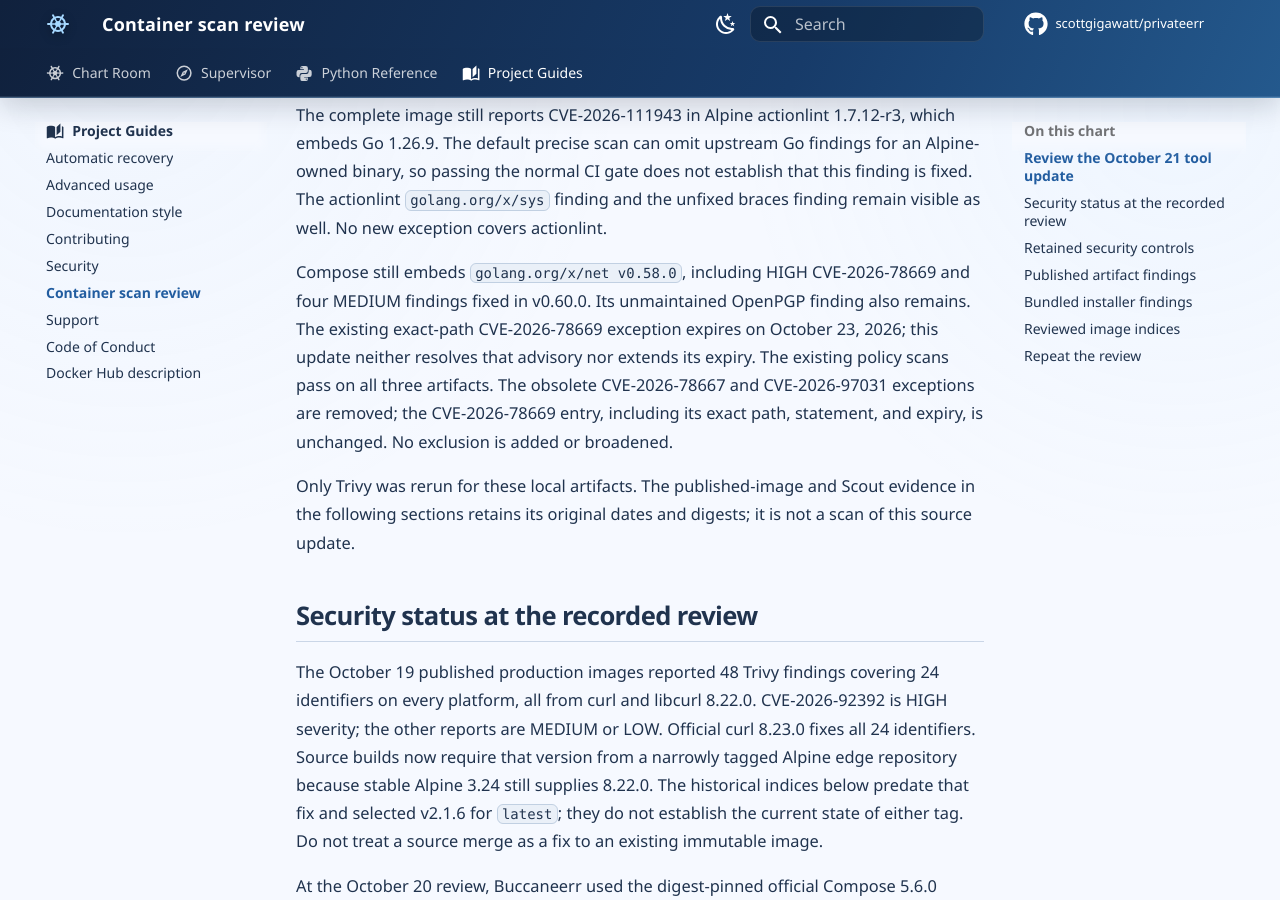
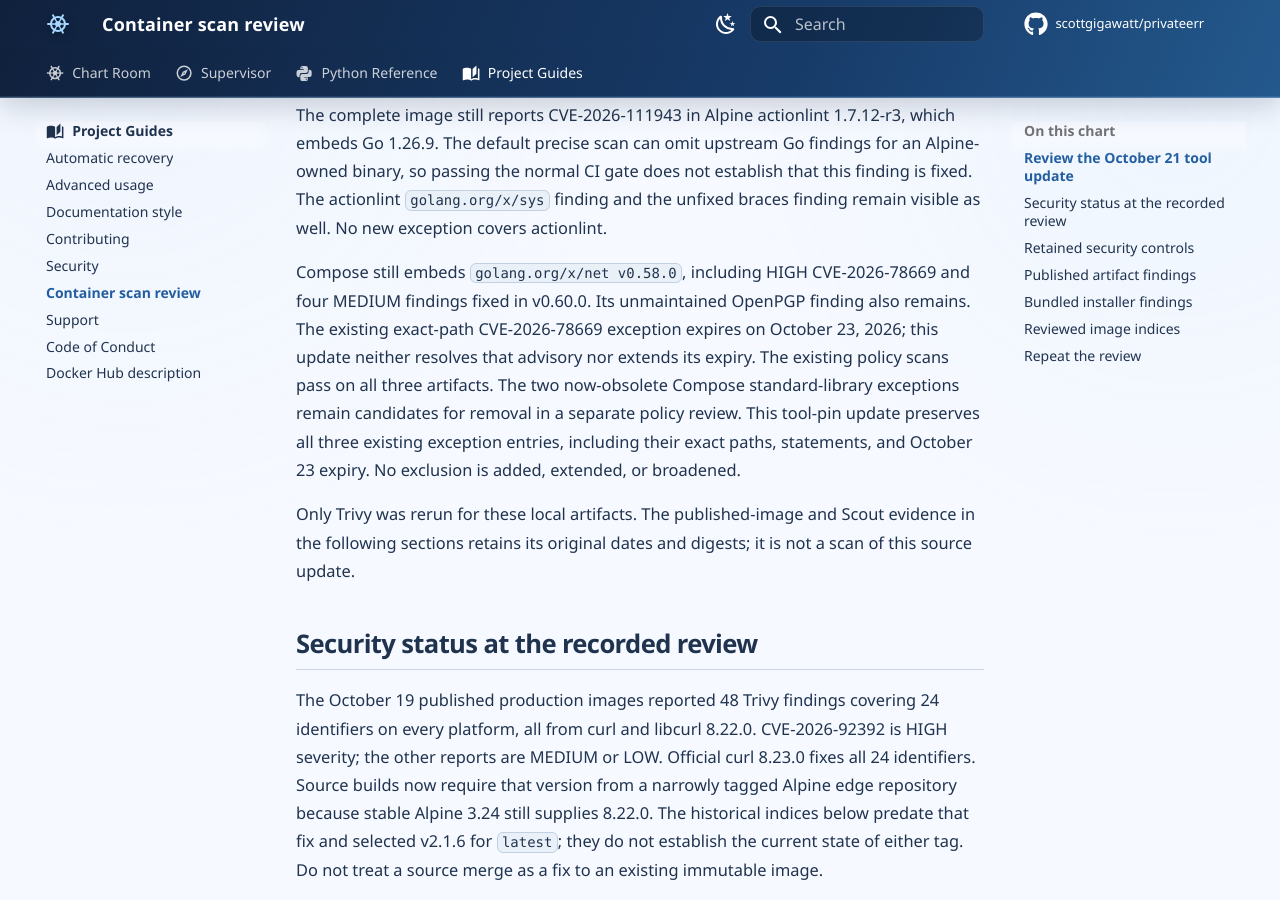
Before and after one commit to scottgigawatt/privateerr, an MkDocs documentation site: the page built from docs/container-scan-review.md, in a window 1280 px wide and 900 px high, scrolled down 1547 px. Built offline with MkDocs 1.6.1 and Material for MkDocs 9.7.7, drawn with Linux system fonts in a browser that asks for light colours; comment, search, counter and statistics services are not loaded.

Commit message:
Preserve exception policy pending its separate review

```diff
--- a/docs/container-scan-review.md
+++ b/docs/container-scan-review.md
@@ -18,7 +18,7 @@ Trivy 0.75.0 scanned these layouts on October 21 with the vulnerability database
 
 The complete image still reports CVE-2026-111943 in Alpine actionlint 1.7.12-r3, which embeds Go 1.26.9. The default precise scan can omit upstream Go findings for an Alpine-owned binary, so passing the normal CI gate does not establish that this finding is fixed. The actionlint `golang.org/x/sys` finding and the unfixed braces finding remain visible as well. No new exception covers actionlint.
 
-Compose still embeds `golang.org/x/net v0.58.0`, including HIGH CVE-2026-78669 and four MEDIUM findings fixed in v0.60.0. Its unmaintained OpenPGP finding also remains. The existing exact-path CVE-2026-78669 exception expires on October 23, 2026; this update neither resolves that advisory nor extends its expiry. The existing policy scans pass on all three artifacts. The obsolete CVE-2026-78667 and CVE-2026-97031 exceptions are removed; the CVE-2026-78669 entry, including its exact path, statement, and expiry, is unchanged. No exclusion is added or broadened.
+Compose still embeds `golang.org/x/net v0.58.0`, including HIGH CVE-2026-78669 and four MEDIUM findings fixed in v0.60.0. Its unmaintained OpenPGP finding also remains. The existing exact-path CVE-2026-78669 exception expires on October 23, 2026; this update neither resolves that advisory nor extends its expiry. The existing policy scans pass on all three artifacts. The two now-obsolete Compose standard-library exceptions remain candidates for removal in a separate policy review. This tool-pin update preserves all three existing exception entries, including their exact paths, statements, and October 23 expiry. No exclusion is added, extended, or broadened.
 
 Only Trivy was rerun for these local artifacts. The published-image and Scout evidence in the following sections retains its original dates and digests; it is not a scan of this source update.
 
```
Also changed, not shown: .trivyignore.yaml (+28 -0 lines).
